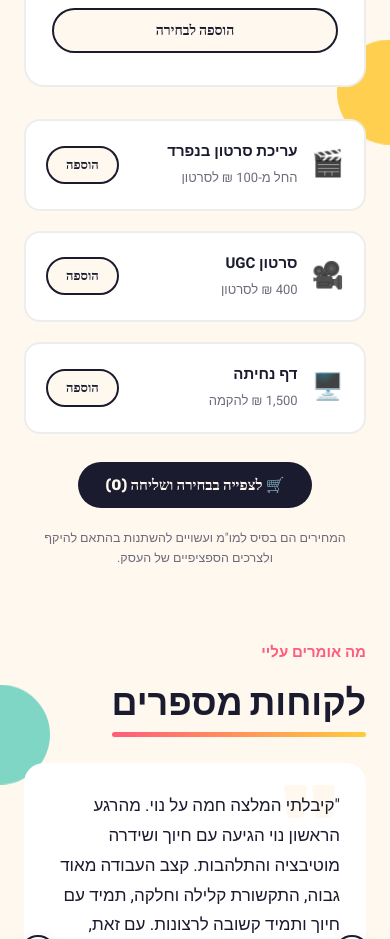
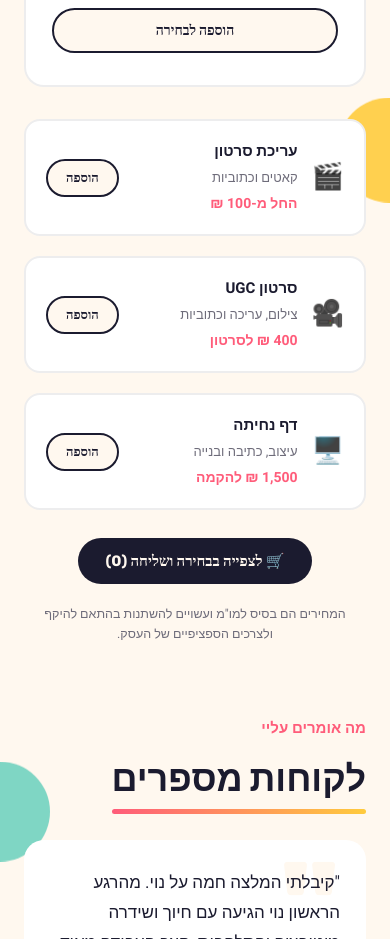
Before and after one commit to noygabai/noysocial, a plain HTML site: page index.html in a window 390 px wide. Shown: the part 8700-9639 px from the top of the page. Drawn offline with Linux system fonts and the light colour scheme.

Commit message:
Update index.html

```diff
--- a/index.html
+++ b/index.html
@@ -142,6 +142,7 @@ if(saved)return;document.documentElement.classList.toggle('dark',e.matches);if(w
 
   /* Portfolio grid - instagram style */
   .portfolio-grid{display:grid;grid-template-columns:repeat(3,1fr);gap:16px;}
+  .portfolio-grid .portfolio-item:last-child:nth-child(3n+1){grid-column:2;}
   .portfolio-item{
     aspect-ratio:1/1;border-radius:16px;position:relative;overflow:hidden;cursor:pointer;
     transition:transform .3s ease, box-shadow .3s ease;
@@ -221,6 +222,7 @@ if(saved)return;document.documentElement.classList.toggle('dark',e.matches);if(w
   .addon-text{flex:1;}
   .addon-text b{display:block;font-size:15px;margin-bottom:2px;}
   .addon-text span{font-size:13px;color:var(--muted);}
+  .addon-price{display:inline-block;margin-top:2px;font-size:14px;font-weight:800;color:var(--coral);}
   .addon-card .price-select-btn.small{padding:9px 18px;font-size:13px;white-space:nowrap;}
 
   .pricing-cta-row{display:flex;justify-content:center;margin-bottom:20px;}
@@ -534,6 +536,7 @@ if(saved)return;document.documentElement.classList.toggle('dark',e.matches);if(w
     .service-card h3{font-size:17px;margin-bottom:6px;}
     .service-card p{font-size:14px;}
     .services-grid,.portfolio-grid{grid-template-columns:1fr 1fr;}
+    .portfolio-grid .portfolio-item:last-child:nth-child(3n+1){grid-column:auto;}
     .contact-wrap{grid-template-columns:1fr;}
     .contact{padding:40px 24px;margin:0 12px;}
   }
@@ -1101,17 +1104,17 @@ if(saved)return;document.documentElement.classList.toggle('dark',e.matches);if(w
       <div class="addons-row">
         <div class="addon-card">
           <span class="addon-icon">🎬</span>
-          <div class="addon-text"><b>עריכת סרטון בנפרד</b><span>החל מ-100 ₪ לסרטון</span></div>
-          <button type="button" class="price-select-btn small" onclick="togglePricingItem(this,'עריכת סרטון בנפרד',100)">הוספה</button>
+          <div class="addon-text"><b>עריכת סרטון</b><span>קאטים וכתוביות<br><strong class="addon-price">החל מ-100 ₪</strong></span></div>
+          <button type="button" class="price-select-btn small" onclick="togglePricingItem(this,'עריכת סרטון',100)">הוספה</button>
         </div>
         <div class="addon-card">
           <span class="addon-icon">🎥</span>
-          <div class="addon-text"><b>סרטון UGC</b><span>400 ₪ לסרטון</span></div>
+          <div class="addon-text"><b>סרטון UGC</b><span>צילום, עריכה וכתוביות<br><strong class="addon-price">400 ₪ לסרטון</strong></span></div>
           <button type="button" class="price-select-btn small" onclick="togglePricingItem(this,'סרטון UGC',400)">הוספה</button>
         </div>
         <div class="addon-card">
           <span class="addon-icon">🖥️</span>
-          <div class="addon-text"><b>דף נחיתה</b><span>1,500 ₪ להקמה</span></div>
+          <div class="addon-text"><b>דף נחיתה</b><span>עיצוב, כתיבה ובנייה<br><strong class="addon-price">1,500 ₪ להקמה</strong></span></div>
           <button type="button" class="price-select-btn small" onclick="togglePricingItem(this,'דף נחיתה',1500)">הוספה</button>
         </div>
       </div>
```
